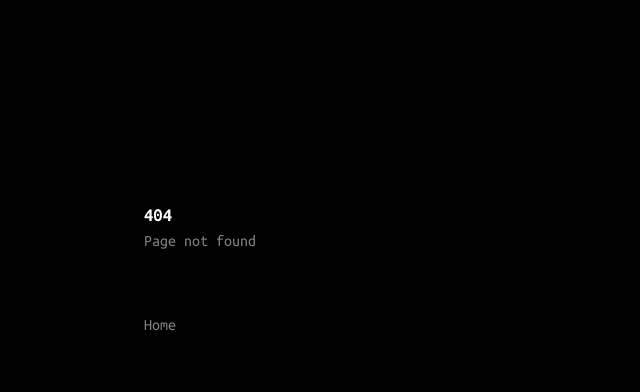
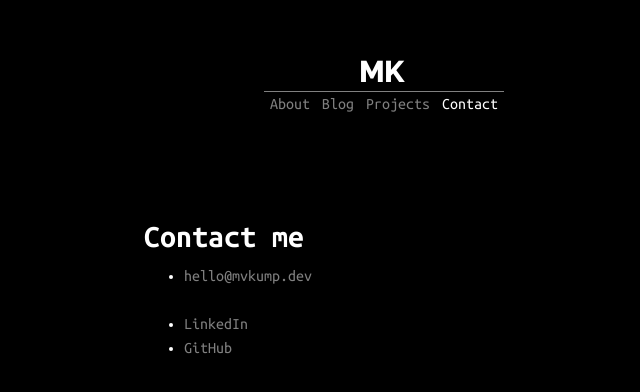
Before and after one commit to kumpmati/website, a Next.js app: page /contact in a window 1280 px wide. Before the commit this address had no page. Shown: the part 120-512 px from the top of the page, without its empty margins (256-896 px from the left). Built offline with nearby package versions, Linux system fonts and the light colour scheme.

Commit message:
Contact page

```diff
--- a/components/Header/Header.module.css
+++ b/components/Header/Header.module.css
@@ -30,3 +30,7 @@
 .header a:hover {
   color: var(--txt-col);
 }
+
+.header ul > li {
+  margin: 0.5em 0;
+}
--- a/components/Logo/Logo.module.css
+++ b/components/Logo/Logo.module.css
@@ -14,20 +14,23 @@
 
 .logo:hover .logo__left {
   width: 5.25em;
+  transition-delay: 200ms;
 }
 
 .logo:hover .logo__right {
   width: 10em;
+  transition-delay: 200ms;
 }
 
 .text__hidden {
   opacity: 0;
   transition: opacity 500ms;
-  transition-delay: 200ms;
+  transition-delay: 0ms;
 }
 
 .logo:hover .text__hidden {
   opacity: 1;
+  transition-delay: 200ms;
 }
 
 .logo__left {
@@ -39,7 +42,7 @@
   height: 1.75em;
 
   transition: width 500ms;
-  transition-delay: 200ms;
+  transition-delay: 0ms;
 }
 
 .logo__right {
@@ -51,7 +54,7 @@
   height: 1.75em;
 
   transition: width 500ms;
-  transition-delay: 200ms;
+  transition-delay: 0ms;
 }
 
 .logo__left > * {
--- a/components/ProjectListItem/ProjectListItem.module.css
+++ b/components/ProjectListItem/ProjectListItem.module.css
@@ -9,8 +9,6 @@
   min-height: 3em;
 
   color: var(--txt-col-subtle);
-
-  border: 1px solid red;
 }
 
 .project__title {
--- a/pages/blog/index.tsx
+++ b/pages/blog/index.tsx
@@ -15,7 +15,7 @@ const BlogPage: FC<BlogPageProps> = ({ markdown, posts }) => {
   return (
     <Page title={"MK | " + title}>
       <Header delay={500}>
-        <h3>Blog</h3>
+        <h1>Blog</h1>
         <MarkdownContent content={markdownContent} />
       </Header>
 
--- /dev/null
+++ b/pages/contact/index.tsx
@@ -0,0 +1,35 @@
+import Header from "@components/Header/Header";
+import Page from "@components/Page/Page";
+
+const ContactPage = () => {
+  return (
+    <Page title="MK | Contact">
+      <Header delay={500}>
+        <h1>Contact me</h1>
+
+        <ul>
+          <li>
+            <a href="mailto:hello@mvkump.dev">hello@mvkump.dev</a>
+          </li>
+
+          <br></br>
+
+          <li>
+            <a
+              target="noreferrer"
+              href="https://www.linkedin.com/in/matias-kumpulainen-27b4421b9/">
+              LinkedIn
+            </a>
+          </li>
+          <li>
+            <a target="noreferrer" href="https://github.com/kumpmati">
+              GitHub
+            </a>
+          </li>
+        </ul>
+      </Header>
+    </Page>
+  );
+};
+
+export default ContactPage;
--- a/pages/projects/index.tsx
+++ b/pages/projects/index.tsx
@@ -14,11 +14,11 @@ const ProjectsPage: FC<ProjectsPageProps> = ({ markdown, projects }) => {
   return (
     <Page title={`MK | ${title}`}>
       <Header delay={500}>
-        <h3>Projects</h3>
+        <h1>Projects</h1>
         <MarkdownContent content={markdownContent} />
       </Header>
 
-      <List grid delay={750} collection={projects} />
+      <List delay={750} collection={projects} />
     </Page>
   );
 };
```
